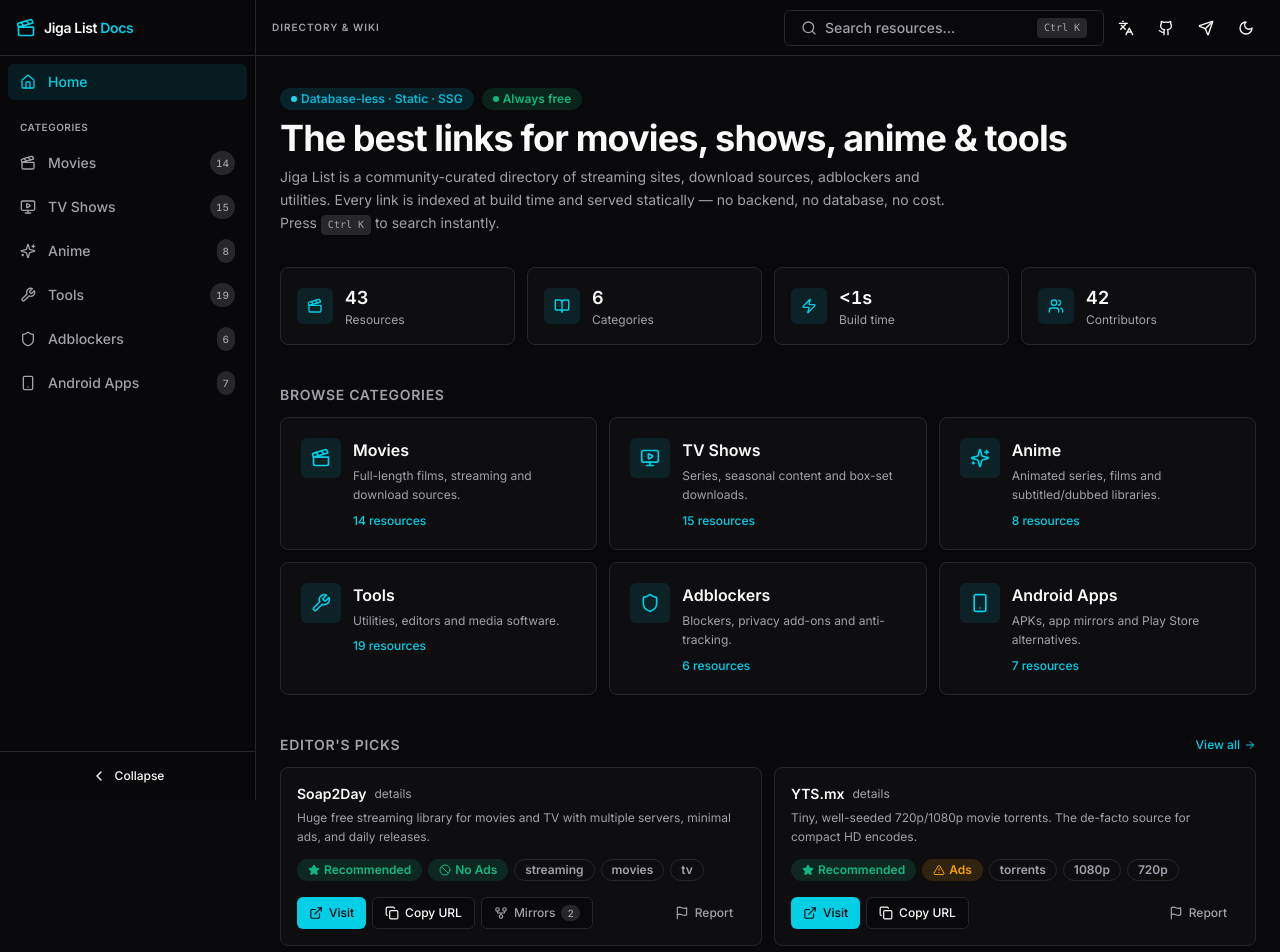
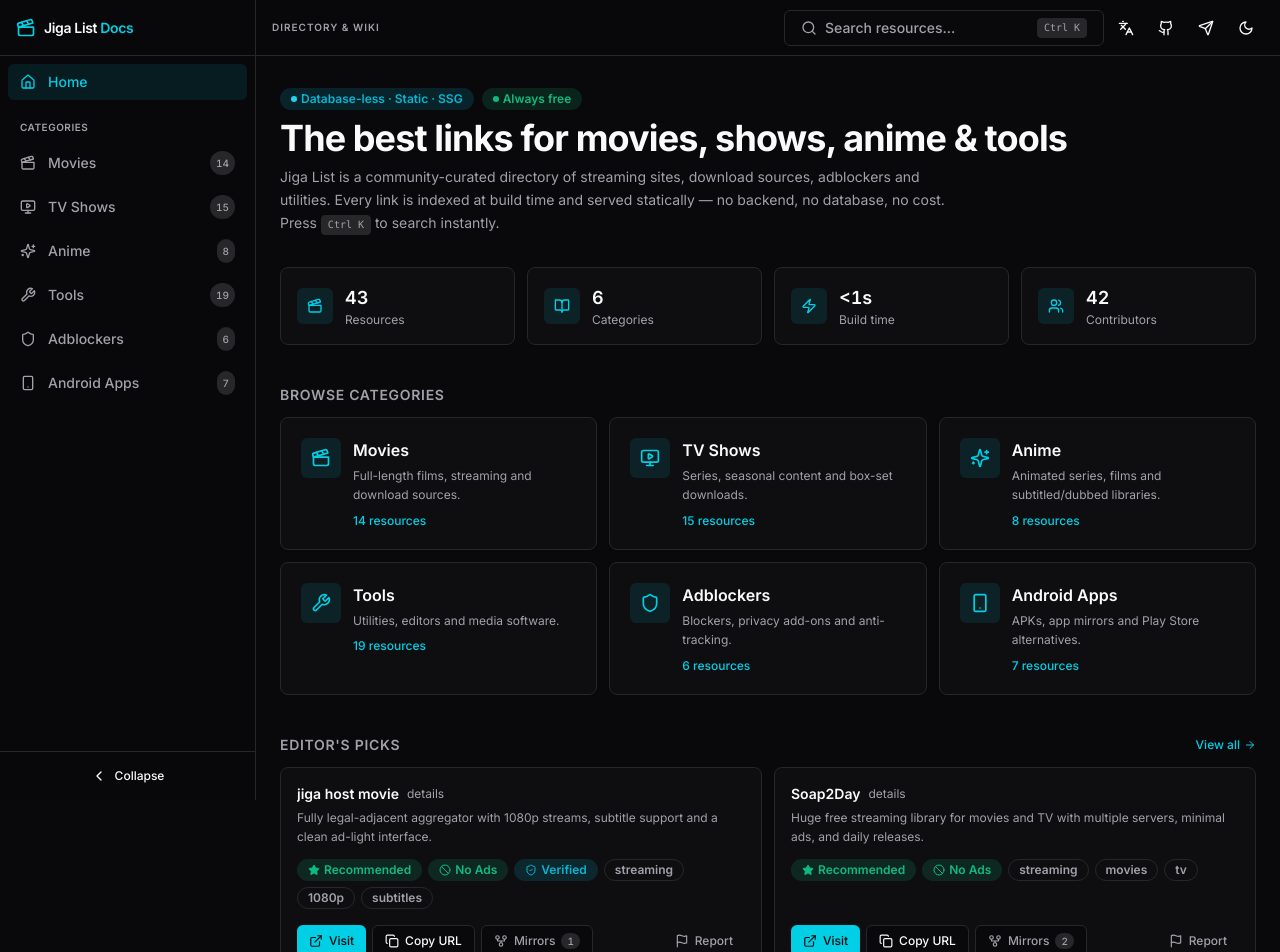
Before and after one commit to rthaithem/jiga-list, a Next.js app: page / in a window 1280 px wide. Shown: the top 952 px of the page. Built offline with nearby package versions, Linux system fonts and the light colour scheme.

Commit message:
Update flags for resource entry in resources.ts

```diff
--- a/data/resources.ts
+++ b/data/resources.ts
@@ -14,7 +14,7 @@ export const resources: Resource[] = [
     description:
       "Fully legal-adjacent aggregator with 1080p streams, subtitle support and a clean ad-light interface.",
     tags: ["streaming", "1080p", "subtitles"],
-    flags: ["no-ads", "verified"],
+    flags: ["recommended","no-ads", "verified"],
     mirrors: [{ label: "Mirror 1", url: "https://jiga.host" }],
     categories: ["movies", "tv-shows", "anime"],
   },
```
